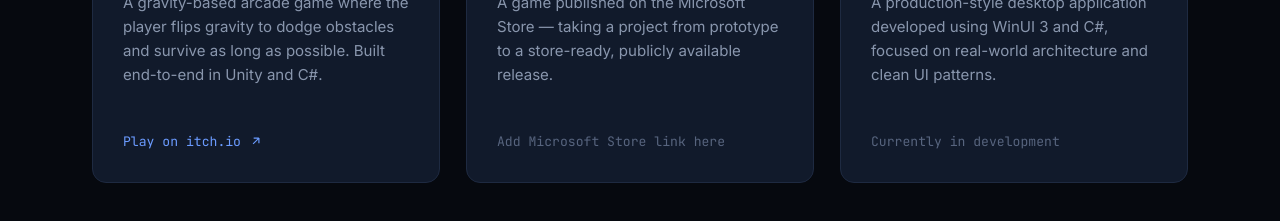
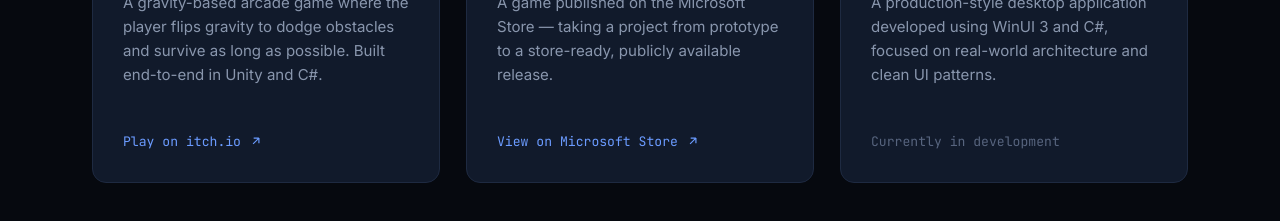
Before and after one commit to NVSgamer-687/Nivash-portfolio, a plain HTML site: page index.html in a window 1280 px wide. Shown: the part 2600-2821 px from the top of the page. Drawn offline with Linux system fonts and the light colour scheme.

Commit message:
Add files via upload

```diff
--- a/index.html
+++ b/index.html
@@ -963,10 +963,11 @@
         <h3>Fire Bird</h3>
         <div class="stack mono">UNITY · C# · GAME</div>
         <p class="desc">A game published on the Microsoft Store — taking a project from prototype to a store-ready, publicly available release.</p>
-        <!-- TODO: add real Microsoft Store URL for Fire Bird, then change this span to an <a> tag like the GraviX link above -->
-        <span class="project-link disabled">
-          Add Microsoft Store link here
-        </span>
+
+        <a href="https://apps.microsoft.com/detail/9n5h20qgm2x7?hl=en-GB&gl=IN" target="_blank" rel="noopener noreferrer" class="project-link">
+          View on Microsoft Store
+          <svg viewBox="0 0 24 24" fill="none" stroke="currentColor" stroke-width="2"><path d="M7 17L17 7M17 7H8M17 7v9"/></svg>
+        </a>
       </div>
 
       <div class="project-card">
```
